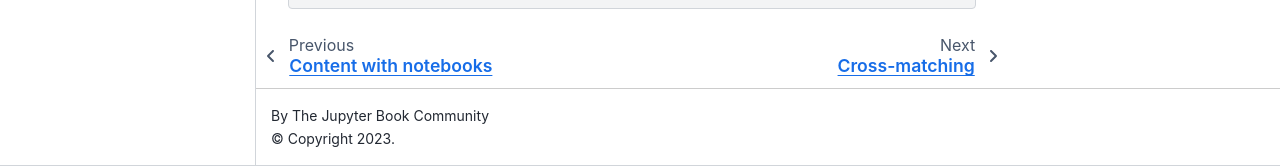
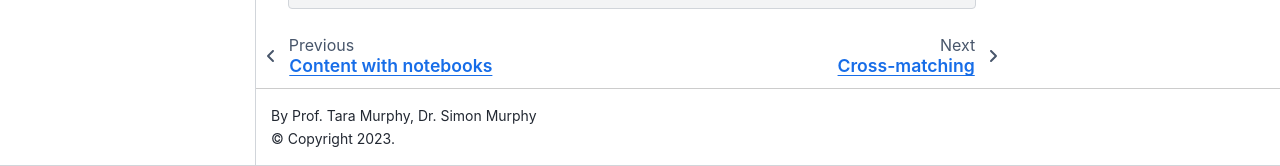
Before and after one commit to arunkannawadi/data-driven-astronomy, a Jupyter Book: the page built from markdown-notebooks.md, in a window 1280 px wide and 1348 px high. Shown: the part 1182-1348 px from the top of the window. Built offline with Jupyter Book 1.0.4 settings and Sphinx 7.4.7 and the Sphinx Book theme 1.1.4, drawn with Linux system fonts in a browser that asks for light colours.

Commit message:
Update _config with Colab

```diff
--- a/_config.yml
+++ b/_config.yml
@@ -2,16 +2,18 @@
 # Learn more at https://jupyterbook.org/customize/config.html
 
 title: Data-driven Astronomy
-author: The Jupyter Book Community
+author: Prof. Tara Murphy, Dr. Simon Murphy
 logo: logo.jpeg
 
 # Force re-execution of notebooks on each build.
 # See https://jupyterbook.org/content/execute.html
 execute:
   execute_notebooks: force
-  allow_errors: true
+  allow_errors: false
 
 launch_buttons:
+  binderhub_url: "https://mybinder.org"
+  colab_url: "https://colab.research.google.com"
   notebook_interface: "jupyterlab"
   thebe: true
 
```
